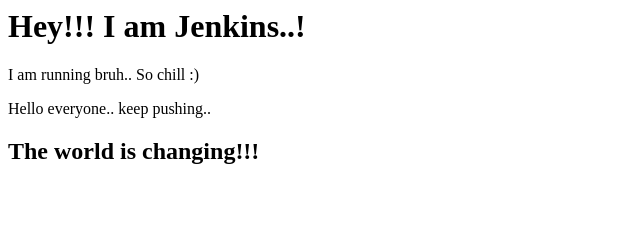
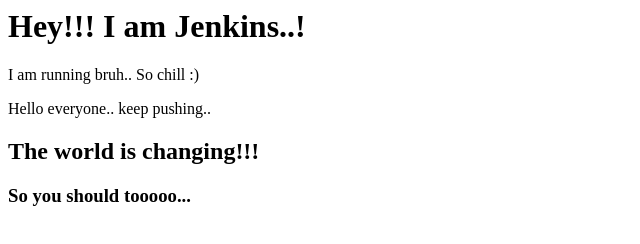
Before and after one commit to rvyas69/jenkins-test, a plain HTML site: page index.html in a window 1280 px wide. Shown: the whole page, without its empty margins (0-640 px from the left). Drawn offline with Linux system fonts and the light colour scheme.

Commit message:
Update index.html

```diff
--- a/index.html
+++ b/index.html
@@ -4,4 +4,5 @@
   <p>I am running bruh.. So chill :)</p>
   <p>Hello everyone.. keep pushing..</p>
   <h2>The world is changing!!!</h2>
+  <h3>So you should tooooo...</h3>
 </html>
```
